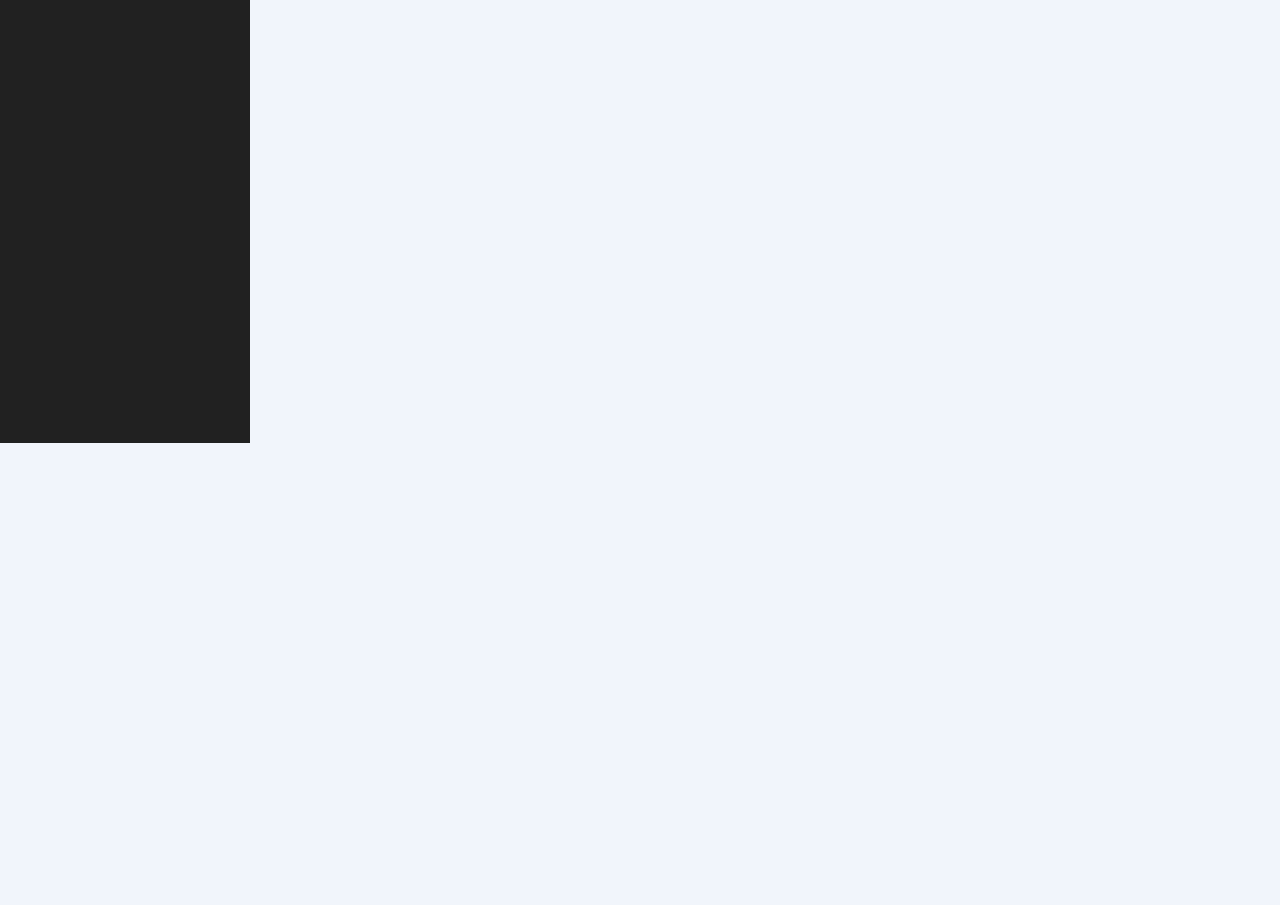
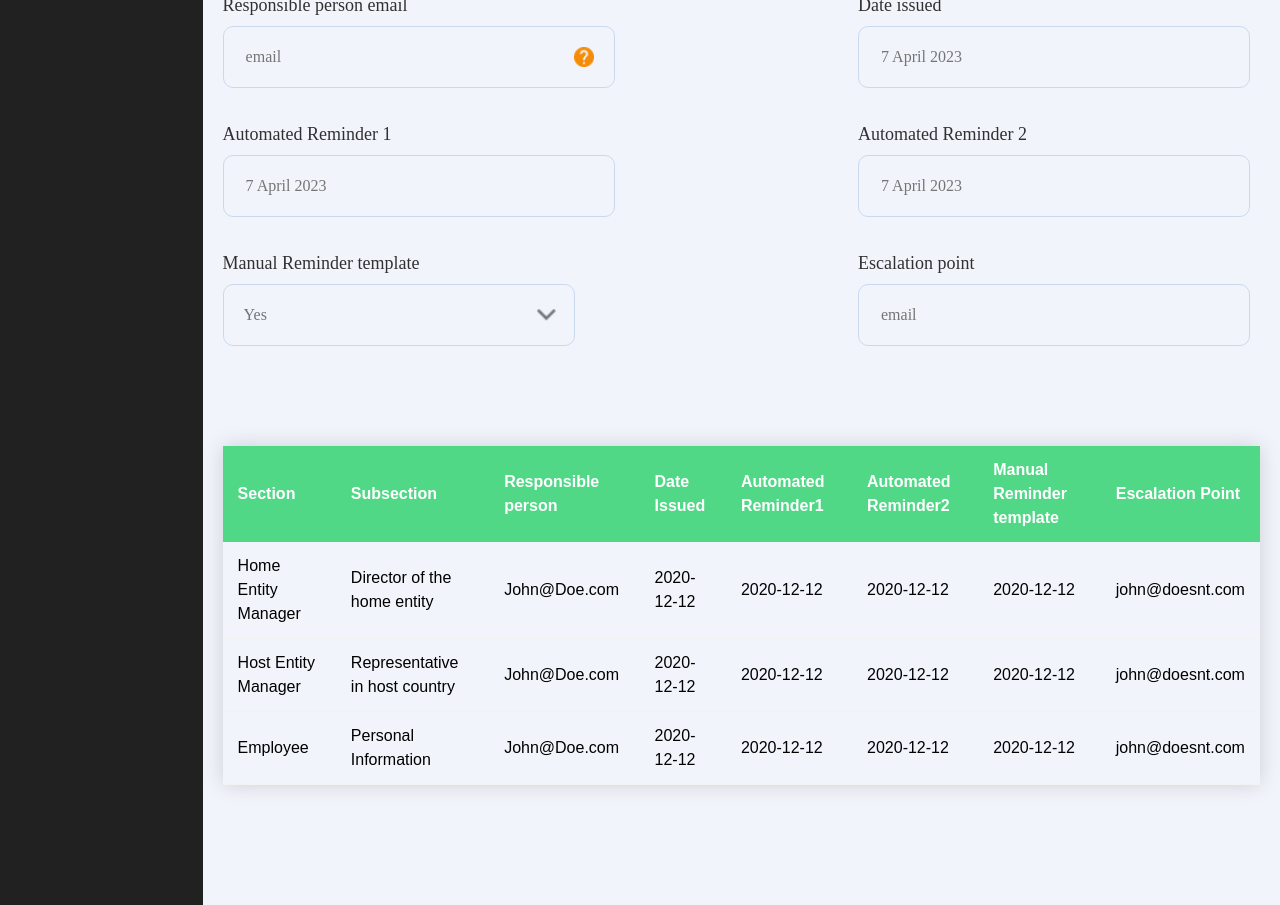
Before and after one commit to mobenjamins/PWDOrchestratorPublic, a React (Vite) app in the folder client/: page /admin in a window 1280 px wide. Shown: the part 360-1265 px from the top of the page. Before the commit the page ends 803 px from the top, so only its background shows below. Built offline with nearby package versions, Linux system fonts and the light colour scheme.

Commit message:
Admin section

```diff
--- a/client/src/components/utils/dropdown/index.jsx
+++ b/client/src/components/utils/dropdown/index.jsx
@@ -3,11 +3,13 @@ import PropTypes from 'prop-types'
 import './style.css'
 
 function DropdownComponent({options, onChange, label, style}) {
-  const [selectedValue, setSelectedValue] = useState(options[0].value);
+  const [selectedValue, setSelectedValue] = useState(options[0]?.value);
 
   const handleSelectChange = (event) => {
     setSelectedValue(event.target.value);
-    onChange(event.target.value);
+    const selected = options.find(option => option.value === event.target.value);
+    onChange(selected);
+
   }
 
   return (
--- a/client/src/components/utils/textInput/index.jsx
+++ b/client/src/components/utils/textInput/index.jsx
@@ -4,7 +4,7 @@ import './style.css'
 import InfoIcon from '../../../assets/info-icon.png'
 import playIcon from '../../../assets/play-icon.png'
 
-function TextInputComponent({onChange, label, placeholder, defaultValue, style, infoPopup, errorText}) {
+function TextInputComponent({onChange, label, placeholder, defaultValue, style, infoPopup, errorText, disabled}) {
   const [value, setValue] = useState(defaultValue);
   const [showInfoPopUp, setShowInfoPopUp] = useState(false);
 
@@ -20,8 +20,8 @@ function TextInputComponent({onChange, label, placeholder, defaultValue, style,
   return (
         <div className='input-section' style={style}>
             <div className='standard-input-label'>{label} {(errorText && errorText.error) || (errorText && errorText.message) ? (<span style={{color: errorText.error ? 'orangered' : 'green'}}>- {errorText.message}</span>): null}</div>
-            <div className='standard-input'>
-              <input style={{color: defaultValue ? '#000000': 'inherit'}} value={defaultValue} className='input-field' placeholder={placeholder} onChange={(e)=>handleSelectChange(e)} />
+            <div className='standard-input' style={{...style}}>
+              <input disabled={disabled} style={{color: defaultValue ? '#000000': 'inherit'}} value={defaultValue} className='input-field' placeholder={placeholder} onChange={(e)=>handleSelectChange(e)} />
               {infoPopup && <img src={InfoIcon} className="info-icon" onClick={()=>onInfoPopupHandler()} /> }
               {
                 showInfoPopUp && (
--- a/client/src/pages/admin/admin.jsx
+++ b/client/src/pages/admin/admin.jsx
@@ -1,14 +1,115 @@
 import React,{useEffect, useState} from 'react'
 import '../../App.css'
 import './style.css'
+import TextInputComponent from '../../components/utils/textInput'
+import DropdownComponent from '../../components/utils/dropdown'
+import {countries} from '../../components/Forms/helpers'
+import {subsectionsList, sectionsList, booleanOptions, sampleUserAsignMent} from './helpers'
 
 function Admin() {
+
+  const [section, setSelectedSection] = useState();
+  const [subsection, setSelectedSubsection] = useState(subsectionsList);
+  const onChangeSection = (value) => {
+    setSelectedSection(value)
+  }
+
+  useEffect(() => {
+    if(section){
+      setSelectedSubsection(subsectionsList.filter((subsection) => subsection.section === section.id))
+    }
+  }, [section])
+
+  const homeIdentity = () => {
+    return (
+      <div className='question-section'>
+      <div className='Subsection-title'>Assign roles to persona</div>
+      <div style={{
+        display: 'flex',
+        flexDirection: 'row',
+        flexWrap: 'wrap',
+        justifyContent: 'space-between',
+        alignItems: 'flex-start',
+      }}>
+        <DropdownComponent style={{width: '350px'}} onChange={(value)=> onChangeSection(value)} options={sectionsList} label="Section responsible" />
+        <DropdownComponent style={{width: '350px'}} onChange={(value)=>console.log("Country ", value)} options={subsection} label="Sub-section responsible" />
+        <TextInputComponent
+        style={{minWidth: '350px'}}
+          onChange={(e)=> console.log(e)}
+          placeholder="email"
+          label="Responsible person email"
+          infoPopup={{
+            explanation:"Free designation of your declaration / Certificate to help you find it easily in your dashboard",
+            videoUrl: "https://www.youtube.com/watch?v=9bZkp7q19f0"
+          }}
+        />
+        <TextInputComponent disabled={true} style={{minWidth: '350px'}}  onChange={(e)=> console.log(e)} placeholder="7 April 2023" label="Date issued" />
+        <TextInputComponent disabled={true}  style={{minWidth: '350px'}}  onChange={(e)=> console.log(e)} placeholder="7 April 2023" label="Automated Reminder 1" />
+        <TextInputComponent disabled={true}  style={{minWidth: '350px'}} onChange={(e)=> console.log(e)} placeholder="7 April 2023" label="Automated Reminder 2" />
+        <DropdownComponent  style={{width: '350px'}} onChange={(value)=>console.log("Town / city ", value)} options={booleanOptions} label="Manual Reminder template" />
+        <TextInputComponent disabled={true}  style={{minWidth: '350px'}} onChange={(e)=> console.log(e)} placeholder="email" label="Escalation point" />
+        <div className='next-btn saveBtn' onClick={()=>nextStepHandler()} style={{display: 'flex'}}>
+          <div>Save</div>
+        </div>
+
+        {/* <TextInputComponent onChange={(e)=> console.log(e)} placeholder="phone number" label="Telephone number" />
+        <TextInputComponent
+          onChange={(e)=> console.log(e)}
+          placeholder="your email"
+          label="Email"
+          infoPopup={{
+              explanation:"Free designation of your declaration / Certificate to help you find it easily in your dashboard",
+              videoUrl: "https://www.youtube.com/watch?v=9bZkp7q19f0"
+          }}
+        /> */}
+      </div>
+   </div>
+    )
+  }
+
+  const renderTable = () => {
+    return sampleUserAsignMent.map((assignment, index) => {
+      return (
+        <tr>
+				<td>{assignment.section}</td>
+				<td>{assignment.subsection}</td>
+				<td>{assignment.responsiblePerson}</td>
+				<td>{assignment.dateIssued}</td>
+				<td>{assignment.automatedReminder1}</td>
+				<td>{assignment.automatedReminder2}</td>
+				<td>{assignment.manualReminder}</td>
+				<td>{assignment.escalationPoint}</td>
+			</tr>
+      )
+    })
+  }
 
   return (
     <>
       <div className='body-wrapper'>
         <div className='side-section'>
-
+        </div>
+        <div className='body-section'>
+          {homeIdentity()}
+          <table>
+		<thead>
+			<tr>
+				<th>Section</th>
+				<th>Subsection</th>
+				<th>Responsible person</th>
+				<th>Date Issued</th>
+				<th>Automated Reminder1</th>
+				<th>Automated Reminder2</th>
+				<th>Manual Reminder template</th>
+				<th>Escalation Point</th>
+			</tr>
+		</thead>
+		<tbody>
+    {
+      renderTable()
+    }
+      </tbody>
+      </table>
         </div>
       </div>
     </>
--- /dev/null
+++ b/client/src/pages/admin/helpers.js
@@ -0,0 +1,117 @@
+export const sectionsList = [
+  {
+    title: 'Home Entity Manager',
+    id: 'homeEntity',
+    value: 'Home Entity Manager',
+  },
+  {
+    title: 'Host Entity Manager',
+    id: 'hostEntity',
+    value: 'Host Entity Manager',
+  },
+  {
+    title: 'Employee',
+    id: 'employee',
+    value: 'Employee',
+  },
+]
+
+export const subsectionsList = [
+  {
+    section: 'homeEntity',
+    title: 'Identity of the home company',
+    id: 'homeEntityIdentity',
+    value: 'Identity of the home company',
+  },
+  {
+    section: 'homeEntity',
+    title: 'Registration  form of the home entity',
+    value: 'Registration  form of the home entity',
+    id: 'homeEntityRegistration',
+  },
+  {
+    section: 'homeEntity',
+    title: 'Director of the home entity',
+    value: 'Director of the home entity',
+    id: 'homeEntityDirector',
+  },
+  {
+    title: 'Identity of the host Company',
+    section: 'hostEntity',
+    value: 'Identity of the host Company',
+    id: 'hostEntityIdentity',
+  },
+  {
+    title: 'Representative in host country',
+    section: 'hostEntity',
+    value: 'Representative in host country',
+    id: 'hostEntityRepresentative',
+  },
+  {
+    title: 'Means for contacting the representative in the host country',
+    section: 'hostEntity',
+    value: 'Means for contacting the representative in the host country',
+    id: 'hostEntityMeans',
+  },
+  {
+    title: 'Personal Information',
+    section: 'employee',
+    value: 'Personal Information',
+    id: 'employeePersonal',
+  },
+  {
+    title: 'Address',
+    section: 'employee',
+    value: 'Address',
+    id: 'employeeAddress'
+  }
+]
+
+export const booleanOptions = [
+  {
+    value: 'true',
+    label: 'Yes',
+    title: 'Yes'
+  },
+  {
+    value: 'false',
+    label: 'No',
+    title: 'No'
+  }
+]
+
+export const sampleUserAsignMent = [
+  {
+    id: 'homeEntity',
+    section: 'Home Entity Manager',
+    subsection: 'Director of the home entity',
+    responsiblePerson: 'John@Doe.com',
+    dateIssued: '2020-12-12',
+    automatedReminder1: '2020-12-12',
+    automatedReminder2: '2020-12-12',
+    manualReminder: '2020-12-12',
+    escalationPoint: 'john@doesnt.com',
+  },
+  {
+    id: 'homeEntity',
+    section: 'Host Entity Manager',
+    subsection: 'Representative in host country',
+    responsiblePerson: 'John@Doe.com',
+    dateIssued: '2020-12-12',
+    automatedReminder1: '2020-12-12',
+    automatedReminder2: '2020-12-12',
+    manualReminder: '2020-12-12',
+    escalationPoint: 'john@doesnt.com',
+  },
+  {
+    id: 'homeEntity',
+    section: 'Employee',
+    subsection: 'Personal Information',
+    responsiblePerson: 'John@Doe.com',
+    dateIssued: '2020-12-12',
+    automatedReminder1: '2020-12-12',
+    automatedReminder2: '2020-12-12',
+    manualReminder: '2020-12-12',
+    escalationPoint: 'john@doesnt.com',
+  },
+]
--- a/client/src/pages/admin/style.css
+++ b/client/src/pages/admin/style.css
@@ -7,5 +7,58 @@
 
 .side-section{
   width: 250px;
-  background-color: #212121;;
+  background-color: #212121;
 }
+
+.body-section{
+  width: 100%;
+  padding: 20px;
+  position: relative;
+}
+.saveBtn{
+  position: absolute;
+  top: 30px;
+  right: 30px;
+  font-size: 16px;
+  font-weight: 800;
+  font-family: 'Inter';
+}
+
+
+
+
+
+
+
+
+
+
+
+table {
+  border-collapse: collapse;
+  width: 100%;
+  margin: 100px 0;
+  font-size: 1em;
+  font-family: sans-serif;
+  box-shadow: 0 0 20px rgba(0, 0, 0, 0.15);
+}
+
+th {
+  background-color: #51d887;
+  color: #fff;
+  font-weight: bold;
+  padding: 12px 15px;
+  text-align: left;
+}
+
+td {
+  color: black;
+  padding: 12px 15px;
+  text-align: left;
+  vertical-align: middle;
+  border-bottom: 1px solid #f2f2f2;
+}
+
+tr:hover td {
+  background-color: #caefd9;
+}
```
